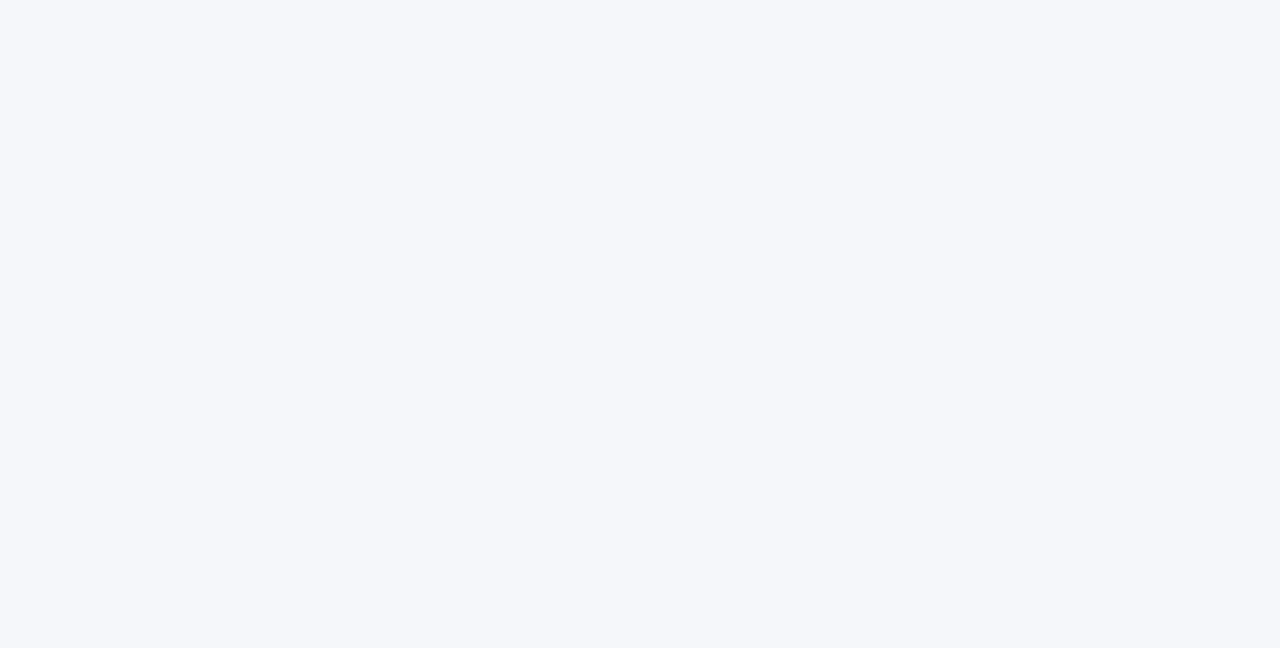
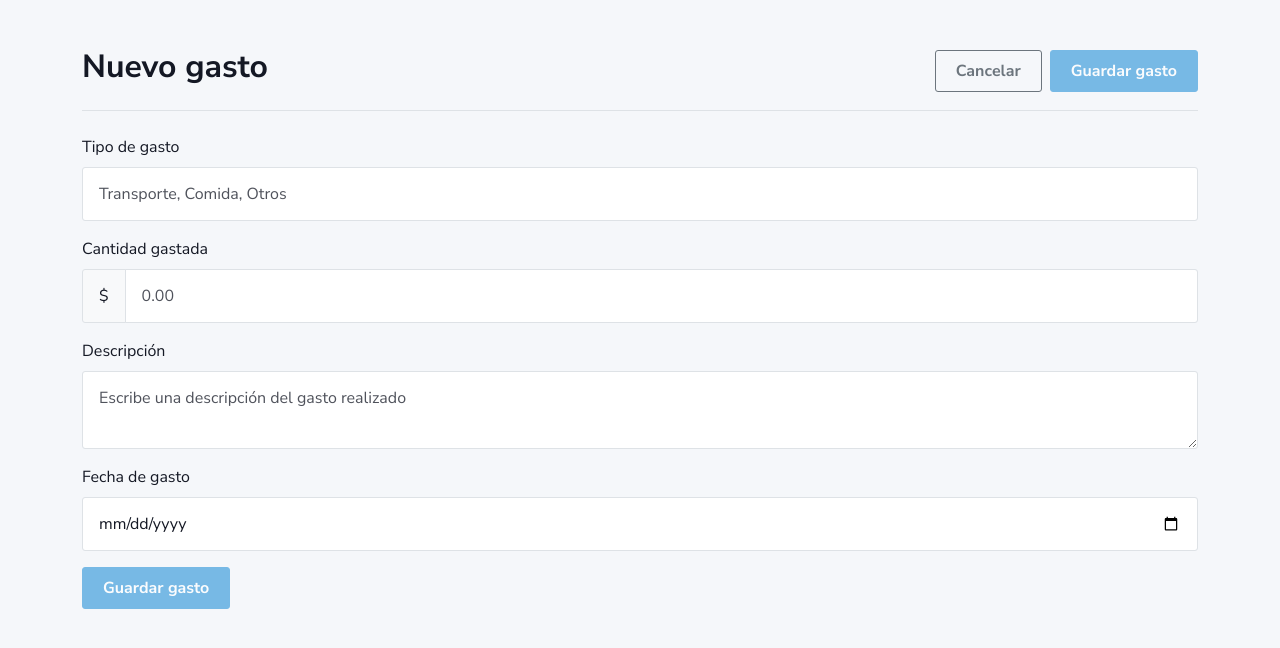
Before and after one commit to VelosoN97/CRUD-Gastos-Laravel-Angular-Frontend, an Angular app: page /gastos/nuevo in a window 1280 px wide. Before the commit this address led to /. Shown: the top 648 px of the page. Built offline with nearby package versions, Linux system fonts and the light colour scheme.

Commit message:
Commit 7 - Creación formulario de gastos, ingreso de datos y modificación de rutas

```diff
--- a/src/app/app-routing.module.ts
+++ b/src/app/app-routing.module.ts
@@ -1,9 +1,11 @@
 import { NgModule } from '@angular/core';
 import { RouterModule, Routes } from '@angular/router';
 import { ExpenseListComponent } from './components/expense-list/expense-list.component';
+import { FormComponent } from './components/form/form.component';
 
 const routes: Routes = [
-  { path: 'gastos', component: ExpenseListComponent }
+  { path: 'gastos', component: ExpenseListComponent },
+  { path: 'gastos/nuevo', component: FormComponent}
 ];
 
 @NgModule({
--- /dev/null
+++ b/src/app/components/form/form.component.html
@@ -0,0 +1,71 @@
+<div class="d-flex align-items-center justify-content-between flex-wrap mt-5 mb-4 border-bottom">
+    <h2 class="section-title mb-4">Nuevo gasto</h2>
+    <div class="d-flex gap-2 mb-3">
+        <a routerLink="/gastos" class="btn btn-outline-secondary">Cancelar</a>
+        <button
+        type="button"
+        class="btn btn-primary"
+        (click)="saveExpense()"
+        [disabled]="expenseForm.invalid"
+        >Guardar gasto</button>
+    </div>
+</div>
+
+<form class="mb-5" [formGroup]="expenseForm" (ngSubmit)="saveExpense()">
+    <div class="mb-3">
+        <label for="typeInput" class="form-label">Tipo de gasto</label>
+        <input type="text"
+        formControlName="type"
+        class="form-control {{hasError('type') ? 'is-invalid' : ''}}"
+        id="typeInput"
+        placeholder="Transporte, Comida, Otros"
+        >
+        <div class="invalid-feedback" [ngSwitch]="getCurrentError('type')">
+            <span *ngSwitchCase="'required'">El campo tipo es requerido</span>
+            <span *ngSwitchCase="'maxlength'">El campo tipo debe contener 100 caracteres como máximo</span>
+        </div>
+    </div>
+    <div class="mb-3">
+        <label for="amountInput" class="form-label">Cantidad gastada</label>
+        <div class="input-group has-validation">
+            <span class="input-group-text">$</span>
+            <input type="number"
+                formControlName="amount"
+                class="form-control {{hasError('amount') ? 'is-invalid' : ''}}"
+                id="amountInput"
+                placeholder="0.00"
+            >
+            <div class="invalid-feedback" [ngSwitch]="getCurrentError('amount')">
+                <span *ngSwitchCase="'required'">El campo cantidad es requerido</span>
+            </div>
+        </div>
+    </div>
+    <div class="mb-3">
+        <label for="descriptionInput" class="form-label">Descripción</label>
+        <textarea
+            formControlName="description"
+            class="form-control {{hasError('description') ? 'is-invalid' : ''}}"
+            id="descriptionInput"
+            placeholder="Escribe una descripción del gasto realizado"
+        ></textarea>
+        <div class="invalid-feedback" [ngSwitch]="getCurrentError('description')">
+            <span *ngSwitchCase="'required'">El campo descripción es requerido</span>
+        </div>
+    </div>
+    <div class="mb-3">
+        <label for="expenseDateInput" class="form-label">Fecha de gasto</label>
+        <input type="date"
+            formControlName="expense_date"
+            class="form-control {{hasError('expense_date') ? 'is-invalid' : ''}}"
+            id="dexpenseDateInput"
+        >
+        <div class="invalid-feedback" [ngSwitch]="getCurrentError('expense_date')">
+            <span *ngSwitchCase="'required'">El campo fecha de gasto es requerido</span>
+        </div>
+    </div>
+    <button
+        type="submit"
+        class="btn btn-primary"
+        [disabled]="expenseForm.invalid"
+    >Guardar gasto</button>
+</form>
--- /dev/null
+++ b/src/app/components/form/form.component.ts
@@ -0,0 +1,49 @@
+import { Component } from '@angular/core';
+import { FormControl, FormGroup, Validators } from '@angular/forms';
+import { ExpenseService } from '../../services/expense.service';
+import { Router } from '@angular/router';
+
+@Component({
+  selector: 'app-form',
+  templateUrl: './form.component.html',
+  styleUrl: './form.component.scss'
+})
+export class FormComponent {
+  expenseForm: FormGroup = new FormGroup({
+    type: new FormControl('', [Validators.required, Validators.maxLength(100)]),
+    amount: new FormControl('', Validators.required),
+    description: new FormControl('', Validators.required),
+    expense_date: new FormControl('', Validators.required)
+  });
+
+  constructor(
+    private expenseService: ExpenseService,
+    private router: Router
+  ){}
+
+  saveExpense(): void{
+    this.expenseService.createExpense(this.expenseForm.value).subscribe(expense => {
+      this.router.navigateByUrl('/gastos');
+    });
+  }
+
+  hasError(field: string): boolean{
+    const errorsObject = this.expenseForm.get(field)?.errors ?? {};
+    const errors = Object.keys(errorsObject);
+
+    if(errors.length && (this.expenseForm.get(field)?.touched || this.expenseForm.get(field)?.dirty)){
+      return true;
+    }
+    return false;
+  }
+
+  getCurrentError(field: string): string{
+    const errorsObject = this.expenseForm.get(field)?.errors ?? {};
+    const errors = Object.keys(errorsObject);
+
+    if(!errors)
+      return '';
+
+    return errors[0];
+  }
+}
--- a/src/assets/scss/_variables.scss
+++ b/src/assets/scss/_variables.scss
@@ -23,3 +23,8 @@
 $btn-padding-x: 20px;
 $btn-border-radius: 3px;
 $btn-font-weight: bold;
+
+$input-padding-y: 0.875rem;
+$input-padding-x: 1rem;
+$input-border-radius: 3px;
+$input-bg: $my-white-color;
```
Also changed, not shown: src/app/app.module.ts (+6 -2 lines), src/app/components/form/form.component.scss (added), 1 other file (tests, documents, lock files or other folders).
